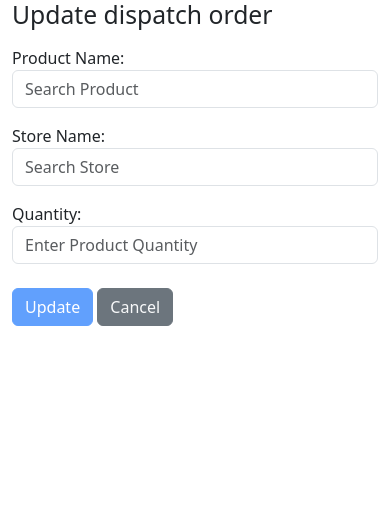
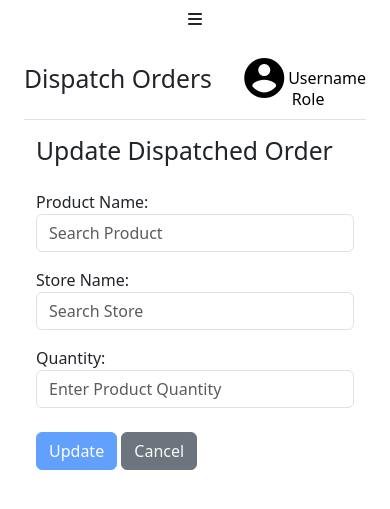
Before and after one commit to SenudaJK/Web-Development-Project, a PHP site: page /orderUpdate.php?updateID=1 in a window 390 px wide. Shown: the top 509 px of the page. Run offline with PHP 8.4, Linux system fonts and the light colour scheme; data that the repository does not hold is empty.

Commit message:
put UI for the place new order and update order forms

```diff
--- a/orderUpdate.php
+++ b/orderUpdate.php
@@ -166,7 +166,7 @@ $conn->close();
 
 ?>
 
-<!DOCTYPE html>
+<!-- <!DOCTYPE html>
 <html lang="en">
 
 <head>
@@ -281,4 +281,185 @@ $conn->close();
     </script>
 </body>
 
+</html> -->
+
+<!DOCTYPE html>
+<html lang="en">
+
+<head>
+    <meta charset="UTF-8">
+    <meta name="viewport" content="width=device-width, initial-scale=1.0">
+    <title>Name</title>
+    <link href="https://cdn.jsdelivr.net/npm/bootstrap@5.3.3/dist/css/bootstrap.min.css" rel="stylesheet">
+    <link rel="stylesheet" href="https://fonts.googleapis.com/icon?family=Material+Icons">
+    <link rel="stylesheet" href="https://cdnjs.cloudflare.com/ajax/libs/font-awesome/6.0.0-beta3/css/all.min.css">
+    <link rel="stylesheet" href="sketch.css">
+</head>
+
+<body>
+
+    <div class="container-fluid">
+        <div class="row">
+            <!-- Button to toggle sidebar visibility on smaller screens -->
+            <button class="btn d-md-none" type="button" data-bs-toggle="collapse" data-bs-target="#sidebar" aria-expanded="false" aria-controls="sidebar">
+                <i class="fas fa-bars"></i>
+            </button>
+
+            <!-- Sidebar navigation -->
+            <nav id="sidebar" class="col-md-2 d-md-block collapse sidebar">
+                <div class="sidebar">
+                    <!-- Sidebar header with company logo and name -->
+                    <div class="sidebar-header">
+                        <img src="" alt="Logo" class="img-fluid">
+                        <h4>Company Name</h4>
+                    </div>
+                    <!-- Sidebar navigation links -->
+                    <ul class="nav flex-column">
+                        <li class="nav-item">
+                            <a class="nav-link active" href=""><i class="material-icons">home</i>Dashboard</a>
+                        </li>
+                        <li class="nav-item">
+                            <a class="nav-link" href="#"><i class="material-icons">inventory</i>inventory</a>
+                        </li>
+                        <li class="nav-item">
+                            <a class="nav-link" href="#"><i class="material-icons">category</i>Products</a>
+                        </li>
+                        <li class="nav-item">
+                            <a class="nav-link" href="#"><i class="material-icons">shopping_cart</i>Purchase Orders</a>
+                        </li>
+                        <li class="nav-item">
+                            <a class="nav-link" href="#"><i class="material-icons">sell</i>Dispatch Orders</a>
+                        </li>
+                        <li class="nav-item">
+                            <a class="nav-link" href="#"><i class="material-icons">local_shipping</i>Suppliers</a>
+                        </li>
+                        <li class="nav-item">
+                            <a class="nav-link" href="#"><i class="material-icons md-18">report</i>Reports</a>
+                        </li>
+                    </ul>
+                    <!-- Logout link at the bottom of the sidebar -->
+                    <div class="logout">
+                        <a href="#"><i class="material-icons">logout</i>Log out</a>
+                    </div>
+                </div>
+            </nav>
+
+            <!-- Main content area -->
+            <main role="main" class="col-md-9 ml-sm-auto col-lg-10 px-4">
+
+                <!-- Header for the main content with title and user information -->
+                <div class="d-flex justify-content-between flex-wrap flex-md-nowrap align-items-center pt-3 pb-2 mb-3 border-bottom">
+                    <h1 class="h2">Dispatch Orders</h1>
+                    <div class="text-right">
+                        <div id="username-container">
+                            <a id="username" href="#"><i class="material-icons" style="font-size:48px;">account_circle</i>Username</a>
+                            <span>Role</span>
+                        </div>
+                    </div>
+                </div>
+                <!-- Main content can be added here -->
+
+                <!--methana idala oyalage part eka gahanna-->
+                <div class="container">
+                    <div class="row">
+                        <div class="col-12 col-md-6 mb-3">
+                            <h2>Update Dispatched Order</h2>
+                        </div>
+                    </div class="row">
+                    <div class="col-12 col-md-6">
+                        <form method="post">
+                            <div class="mb-3">
+                                <label>Product Name:</label>
+                                <input
+                                    type="text"
+                                    class="form-control"
+                                    id="product-name"
+                                    name="product-name"
+                                    value="<?php echo htmlspecialchars($fillProductName); ?>"
+                                    placeholder="Search Product"
+                                    required />
+                                <div class="product-list" id="product-list"></div>
+                            </div>
+                            <div class="mb-3">
+                                <label>Store Name:</label>
+                                <input
+                                    type="text"
+                                    class="form-control"
+                                    id="store-name"
+                                    name="store-name"
+                                    value="<?php echo htmlspecialchars($fillStoreName); ?>"
+                                    placeholder="Search Store"
+                                    required />
+                                <div class="store-list" id="store-list"></div>
+                            </div>
+                            <div class="mb-3">
+                                <label>Quantity:</label>
+                                <input
+                                    type="number"
+                                    class="form-control"
+                                    id="quantity"
+                                    name="quantity"
+                                    value="<?php echo htmlspecialchars($fillQuantity); ?>"
+                                    placeholder="Enter Product Quantity"
+                                    min="1"
+                                    required />
+                            </div>
+                            <div class="mt-4">
+                                <button type="submit"
+                                    id="update-btn"
+                                    name="confirm"
+                                    class="btn btn-primary">
+                                    Update
+                                </button>
+                                <button type="button" class="btn btn-secondary">
+                                    <a href="dispatchedOrders.php" class="text-light link-offset-2 link-underline link-underline-opacity-0">Cancel</a>
+                                </button>
+                            </div>
+                        </form>
+                    </div>
+                </div>
+            </main>
+        </div>
+    </div>
+    <script src="https://code.jquery.com/jquery-3.6.0.min.js"></script>
+    <script
+        src="https://cdn.jsdelivr.net/npm/bootstrap@5.3.3/dist/js/bootstrap.bundle.min.js"
+        integrity="sha384-YvpcrYf0tY3lHB60NNkmXc5s9fDVZLESaAA55NDzOxhy9GkcIdslK1eN7N6jIeHz"
+        crossorigin="anonymous"></script>
+    <script src="productList.js"></script>
+    <script src="storeList.js"></script>
+    <script>
+        //validate quantity
+        $(document).ready(function() {
+            $("#quantity").on("input", function() {
+                var value = $(this).val()
+                if (value < 1) {
+                    $(this).val('')
+                }
+            })
+        })
+    </script>
+    <script>
+        //validate all inputs
+        $(document).ready(function() {
+            function validateInputs() {
+                var productName = $("#product-name").val().trim();
+                var storeName = $("#store-name").val().trim();
+                var quantity = $("#quantity").val().trim();
+
+                if (productName == "" || storeName == "" || quantity < 1) {
+                    $("#update-btn").attr("disabled", true);
+                } else {
+                    $("#update-btn").attr("disabled", false);
+                }
+            }
+            $("#product-name, #store-name, #quantity").on("input", function() {
+                validateInputs();
+            })
+
+            validateInputs();
+        })
+    </script>
+</body>
+
 </html>
```
Also changed, not shown: dispatchOrder.php (+82 -14 lines).
